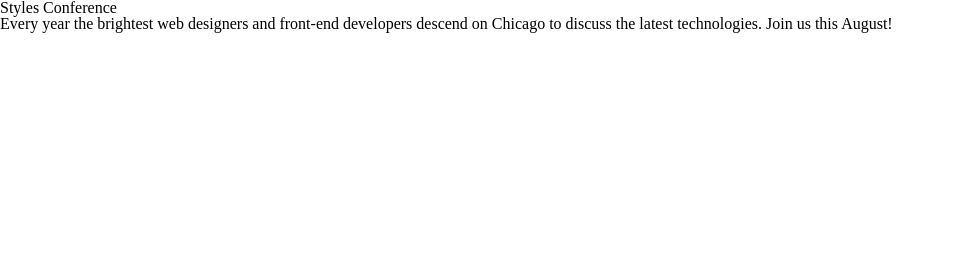
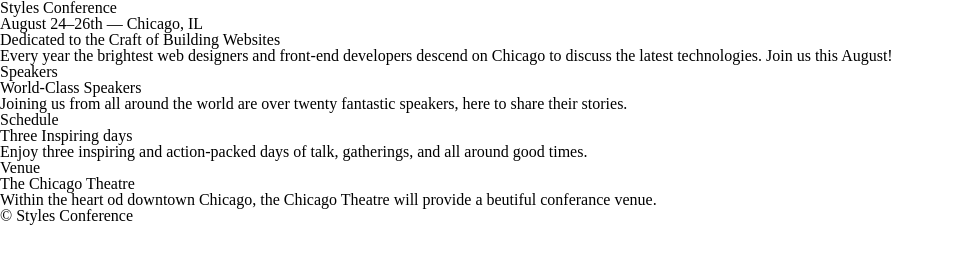
Before and after one commit to 256695/styles-conference, a plain HTML site: page index.html in a window 1280 px wide. Shown: the whole page, without its empty margins (0-954 px from the left). Drawn offline with Linux system fonts and the light colour scheme.

Commit message:
Update index.html

```diff
--- a/index.html
+++ b/index.html
@@ -6,7 +6,37 @@
         <link rel="stylesheet" href="assets/stylesheets/main.css">
     </head>
     <body>
+        <header>
         <h1>Styles Conference</h1>
-        <p>Every year the brightest web designers and front-end developers descend on Chicago to discuss the latest technologies. Join us this August!</p>
+        <h3>August 24&ndash;26th &mdash; Chicago, IL</h3>
+        </header>
+        <section>
+            <h2>Dedicated to the Craft of Building Websites</h2>
+            <p>Every year the brightest web designers and front-end developers descend on Chicago to discuss the latest technologies. Join us this August!</p>
+        </section>
+        <section>
+
+            <section>
+              <h5>Speakers</h5>
+              <h3>World-Class Speakers</h3>
+              <p>Joining us from all around the world are over twenty fantastic speakers, here to share their stories.</p>
+            </section>
+            <section>
+
+            <section>
+              <h5>Schedule</h5>
+              <h3>Three Inspiring days</h3>
+              <p>Enjoy three inspiring and action-packed days of talk, gatherings, and all around good times.</p>
+            </section>
+            <section>
+
+            <section>
+              <h5>Venue</h5>
+              <h3>The Chicago Theatre</h3>
+              <p>Within the heart od downtown Chicago, the Chicago Theatre will provide a beutiful conferance venue.</p>
+                </section>
+                <footer>
+                    <small>&copy; Styles Conference</small>
+                  </footer>
     </body>
 </html>
```
